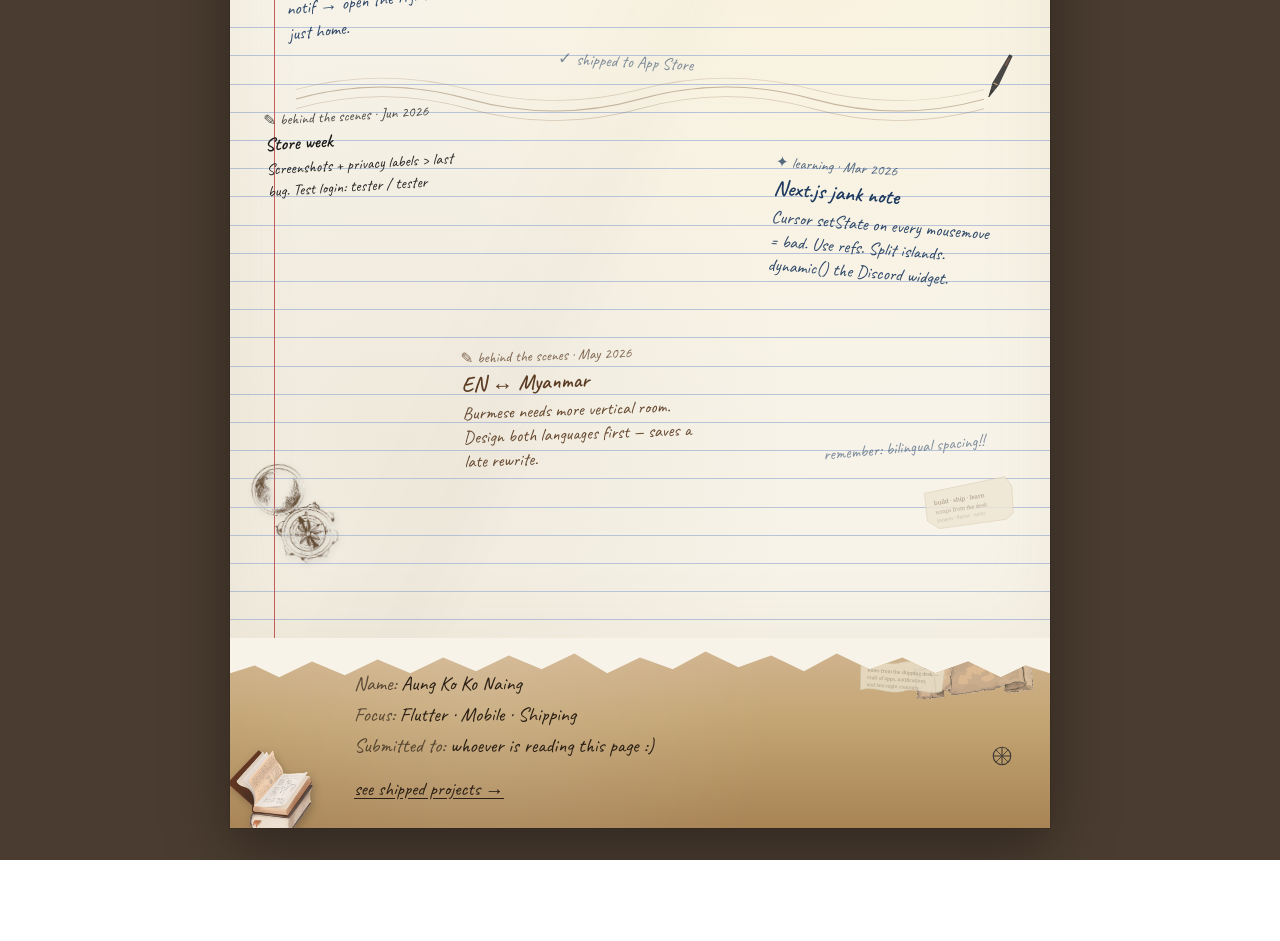
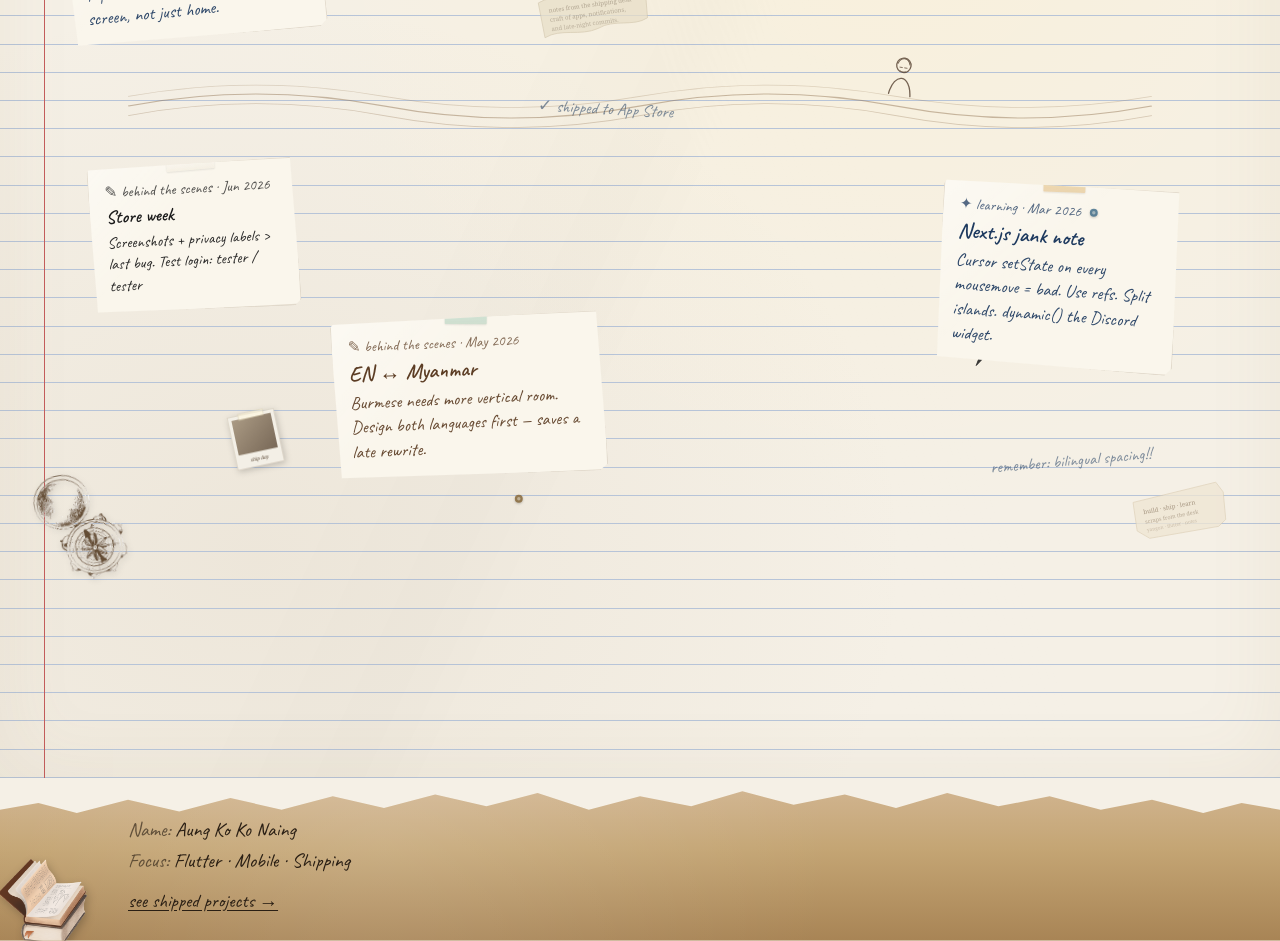
Before and after one commit to ademon118/Portfolio, a Next.js app: page /notes in a window 1280 px wide. Shown: the part 420-1361 px from the top of the page. Before the commit the page ends 1280 px from the top, so only its background shows below. Built offline with nearby package versions, Linux system fonts and the light colour scheme.

Commit message:
[MOD] modify notes page

```diff
--- a/src/app/notes/notes.css
+++ b/src/app/notes/notes.css
@@ -2,35 +2,35 @@
   --ink: #1a1a1a;
   --ink-blue: #1e3a5f;
   --ink-brown: #5c3d24;
-  --lined: #f7f3e8;
+  --lined: #f5f0e6;
   --line: #b7c4d8;
   --margin-red: #c45c5c;
   --kraft: #c4a574;
   --kraft-deep: #a88455;
   --news: #e8dfc8;
+  --scrap: #faf6ec;
 
   min-height: 100vh;
-  background: #5a4a3a;
+  width: 100%;
   padding: 0;
+  margin: 0;
   color: var(--ink);
   font-family: var(--font-notes-body), Georgia, serif;
+  /* Full page = paper, no desk gutter */
+  background: var(--lined);
 }
 
-/* Full-page paper sheet */
+/* One continuous paper sheet, edge to edge */
 .paper-sheet {
   position: relative;
   width: 100%;
-  max-width: 820px;
   min-height: 100vh;
-  margin: 0 auto;
+  margin: 0;
   background: var(--lined);
-  box-shadow:
-    0 0 0 1px rgba(0, 0, 0, 0.08),
-    0 20px 60px rgba(0, 0, 0, 0.35);
   overflow: hidden;
 }
 
-/* —— Kraft torn bands —— */
+/* —— Kraft torn strip at top of the paper —— */
 .kraft {
   position: relative;
   z-index: 5;
@@ -41,9 +41,8 @@
 }
 
 .kraft--top {
-  min-height: 8.5rem;
-  padding: 1.1rem 1.25rem 2.4rem;
-  /* torn bottom edge */
+  min-height: 7.5rem;
+  padding: 1rem 1.25rem 2.2rem;
   clip-path: polygon(
     0% 0%,
     100% 0%,
@@ -78,9 +77,9 @@
 }
 
 .kraft--bottom {
-  min-height: 10.5rem;
-  padding: 2.4rem 1.25rem 1.5rem;
-  margin-top: -0.5rem;
+  min-height: 9.5rem;
+  padding: 2.6rem 1.5rem 1.5rem;
+  margin-top: -0.35rem;
   clip-path: polygon(
     0% 22%,
     3% 18%,
@@ -221,38 +220,6 @@
   pointer-events: none;
 }
 
-.deco-sparkle {
-  position: absolute;
-  z-index: 6;
-  pointer-events: none;
-  opacity: 0.8;
-  filter: drop-shadow(0 0 2px rgba(255, 255, 255, 0.6));
-}
-
-.deco-sparkle--1 {
-  top: 0.5rem;
-  left: 12.8rem;
-  width: 0.9rem;
-}
-
-.deco-sparkle--2 {
-  top: 22%;
-  right: 18%;
-  width: 0.85rem;
-}
-
-.deco-sparkle--3 {
-  bottom: 18%;
-  left: 22%;
-  width: 0.7rem;
-}
-
-.deco-sparkle--4 {
-  right: 5.5rem;
-  bottom: 1.2rem;
-  width: 0.85rem;
-}
-
 .deco-ornate-book {
   position: absolute;
   top: 0.15rem;
@@ -275,109 +242,6 @@
   z-index: 4;
   opacity: 0.85;
   pointer-events: none;
-}
-
-.deco-parchment-top {
-  position: absolute;
-  top: 2%;
-  right: 2%;
-  width: 8.5rem;
-  height: auto;
-  transform: rotate(4deg);
-  z-index: 1;
-  opacity: 0.9;
-  pointer-events: none;
-  filter: drop-shadow(1px 2px 4px rgba(0, 0, 0, 0.12));
-}
-
-.deco-compass {
-  position: absolute;
-  bottom: 8%;
-  left: 3%;
-  width: 5.2rem;
-  height: auto;
-  transform: rotate(-8deg);
-  z-index: 2;
-  pointer-events: none;
-  filter: drop-shadow(1px 2px 3px rgba(0, 0, 0, 0.15));
-}
-
-.deco-pen {
-  position: absolute;
-  top: 36%;
-  right: 5%;
-  width: 1.1rem;
-  height: 3.4rem;
-  transform: rotate(28deg);
-  z-index: 2;
-  opacity: 0.85;
-  pointer-events: none;
-}
-
-.deco-stacked-books {
-  position: absolute;
-  left: -0.2rem;
-  bottom: -0.35rem;
-  width: 5.4rem;
-  height: auto;
-  z-index: 1;
-  pointer-events: none;
-  filter: drop-shadow(2px 3px 4px rgba(0, 0, 0, 0.22));
-}
-
-.deco-parchment-bottom {
-  position: absolute;
-  right: 1rem;
-  top: 1.4rem;
-  width: 7.5rem;
-  height: auto;
-  transform: rotate(-3deg);
-  z-index: 1;
-  opacity: 0.92;
-  pointer-events: none;
-}
-
-.deco-book-scrap {
-  position: absolute;
-  top: 6%;
-  right: 8%;
-  width: 6.5rem;
-  height: 3rem;
-  transform: rotate(6deg);
-  z-index: 1;
-  opacity: 0.85;
-  pointer-events: none;
-  overflow: visible;
-}
-
-.deco-scrap-mid {
-  position: absolute;
-  bottom: 12%;
-  right: 4%;
-  width: 5.8rem;
-  height: 2.9rem;
-  transform: rotate(-9deg);
-  z-index: 1;
-  opacity: 0.8;
-  pointer-events: none;
-  overflow: visible;
-}
-
-.deco-sunflower {
-  display: none;
-}
-
-.deco-scrap-bottom {
-  position: absolute;
-  right: 6.5rem;
-  top: 1.8rem;
-  width: 5.5rem;
-  height: 2.5rem;
-  transform: rotate(4deg);
-  z-index: 1;
-  opacity: 0.85;
-  pointer-events: none;
-  overflow: visible;
 }
 
 .deco-stamp {
@@ -420,15 +284,21 @@
   margin-top: 0.15rem;
 }
 
-/* —— Lined notebook paper —— */
+/* —— Full-page lined notebook paper —— */
 .lined-paper {
   position: relative;
   z-index: 2;
-  min-height: 920px;
-  padding: 1.25rem 1.25rem 2rem;
-  margin-top: -1.4rem;
+  min-height: calc(100vh - 5rem);
+  padding: 1.25rem clamp(1rem, 4vw, 3rem) 3rem;
+  margin-top: -1.35rem;
   background:
-    linear-gradient(90deg, transparent 2.75rem, var(--margin-red) 2.75rem, var(--margin-red) calc(2.75rem + 1.5px), transparent calc(2.75rem + 1.5px)),
+    linear-gradient(
+      90deg,
+      transparent 2.75rem,
+      var(--margin-red) 2.75rem,
+      var(--margin-red) calc(2.75rem + 1.5px),
+      transparent calc(2.75rem + 1.5px)
+    ),
     repeating-linear-gradient(
       transparent,
       transparent 1.7rem,
@@ -438,7 +308,6 @@
     radial-gradient(ellipse at 70% 20%, rgba(255, 240, 200, 0.35), transparent 50%),
     radial-gradient(ellipse at 20% 80%, rgba(180, 160, 130, 0.12), transparent 45%),
     var(--lined);
-  /* subtle paper wrinkle */
   box-shadow: inset 0 0 80px rgba(140, 110, 70, 0.08);
 }
 
@@ -451,10 +320,6 @@
     linear-gradient(115deg, transparent 40%, rgba(0, 0, 0, 0.06) 48%, transparent 52%),
     linear-gradient(70deg, transparent 55%, rgba(255, 255, 255, 0.25) 60%, transparent 65%);
   mix-blend-mode: multiply;
-}
-
-.margin-line {
-  display: none;
 }
 
 .paper-back {
@@ -478,8 +343,9 @@
   position: relative;
   z-index: 3;
   text-align: center;
-  padding: 3.5rem 1rem 2rem;
-  margin-left: 1.5rem;
+  padding: 3rem 1rem 2.5rem;
+  margin: 0 auto;
+  max-width: 36rem;
 }
 
 .paper-center-eyebrow {
@@ -515,32 +381,159 @@
   color: var(--ink-brown);
 }
 
+/* Scattered icons on the paper field */
+.deco-parchment-top {
+  position: absolute;
+  top: 3%;
+  right: 3%;
+  width: 9rem;
+  height: auto;
+  transform: rotate(5deg);
+  z-index: 1;
+  opacity: 0.88;
+  pointer-events: none;
+  filter: drop-shadow(1px 2px 4px rgba(0, 0, 0, 0.12));
+}
+
+.deco-book-scrap {
+  position: absolute;
+  top: 28%;
+  left: 42%;
+  width: 7rem;
+  height: 3.2rem;
+  transform: rotate(-8deg);
+  z-index: 1;
+  opacity: 0.75;
+  pointer-events: none;
+}
+
+.deco-scrap-mid {
+  position: absolute;
+  bottom: 22%;
+  right: 4%;
+  width: 6rem;
+  height: 3rem;
+  transform: rotate(-11deg);
+  z-index: 1;
+  opacity: 0.78;
+  pointer-events: none;
+}
+
+.deco-compass {
+  position: absolute;
+  bottom: 18%;
+  left: 3%;
+  width: 5.5rem;
+  height: auto;
+  transform: rotate(-10deg);
+  z-index: 2;
+  pointer-events: none;
+  filter: drop-shadow(1px 2px 3px rgba(0, 0, 0, 0.15));
+}
+
+.deco-pen {
+  position: absolute;
+  top: 58%;
+  right: 22%;
+  width: 1.15rem;
+  height: 3.6rem;
+  transform: rotate(32deg);
+  z-index: 2;
+  opacity: 0.85;
+  pointer-events: none;
+}
+
+.deco-stacked-books {
+  position: absolute;
+  left: -0.15rem;
+  bottom: -0.3rem;
+  width: 5.6rem;
+  height: auto;
+  z-index: 1;
+  pointer-events: none;
+  filter: drop-shadow(2px 3px 4px rgba(0, 0, 0, 0.22));
+}
+
+.deco-parchment-float {
+  position: absolute;
+  top: 62%;
+  left: 38%;
+  width: 7rem;
+  height: auto;
+  transform: rotate(-6deg);
+  z-index: 1;
+  opacity: 0.8;
+  pointer-events: none;
+}
+
+.deco-man-paper {
+  position: absolute;
+  top: 34%;
+  right: 28%;
+  width: 2.4rem;
+  height: 3rem;
+  transform: rotate(9deg);
+  z-index: 2;
+  opacity: 0.75;
+  pointer-events: none;
+}
+
+.deco-polaroid-paper {
+  position: absolute;
+  bottom: 28%;
+  left: 18%;
+  width: 3.4rem;
+  height: 3.8rem;
+  transform: rotate(-12deg);
+  z-index: 2;
+  pointer-events: none;
+  filter: drop-shadow(1px 2px 3px rgba(0, 0, 0, 0.2));
+}
+
+.deco-pin {
+  position: absolute;
+  width: 0.85rem;
+  height: 0.85rem;
+  z-index: 4;
+  pointer-events: none;
+  filter: drop-shadow(0 1px 1px rgba(0, 0, 0, 0.25));
+}
+
+.deco-pin--1 {
+  top: 17%;
+  left: 12%;
+}
+
+.deco-pin--2 {
+  top: 48%;
+  right: 14%;
+}
+
+.deco-pin--3 {
+  top: 74%;
+  left: 40%;
+}
+
 .deco-waves {
   position: absolute;
-  top: 38%;
-  left: 8%;
-  width: 84%;
+  top: 36%;
+  left: 10%;
+  width: 80%;
   height: 4rem;
   z-index: 1;
   pointer-events: none;
 }
 
-.deco-daisy,
-.deco-lotus {
-  display: none;
-}
-
 .deco-scribble {
   position: absolute;
-  top: 11%;
-  left: 10%;
+  top: 10%;
+  left: 12%;
   width: 3.5rem;
   opacity: 0.7;
   z-index: 2;
   pointer-events: none;
 }
 
-/* Random margin scribbles */
 .margin-scribble {
   position: absolute;
   z-index: 2;
@@ -552,15 +545,54 @@
   pointer-events: none;
 }
 
-/* Handwritten notes scattered on the page */
+/* Notes as randomly taped scraps */
 .written-note {
   position: absolute;
   z-index: 3;
   margin: 0;
-  padding: 0 0.15rem;
-  background: transparent;
-  border: none;
-  box-shadow: none;
+  padding: 0.85rem 1rem 1rem;
+  background:
+    linear-gradient(135deg, rgba(255, 255, 255, 0.35), transparent 40%),
+    var(--scrap);
+  border: 1px solid rgba(120, 95, 60, 0.18);
+  box-shadow:
+    1px 3px 0 rgba(90, 70, 40, 0.06),
+    2px 8px 18px rgba(60, 40, 20, 0.14);
+  clip-path: polygon(
+    1% 2%,
+    98% 0%,
+    100% 96%,
+    97% 100%,
+    2% 98%,
+    0% 4%
+  );
+}
+
+.note-tape {
+  position: absolute;
+  top: -0.45rem;
+  left: 50%;
+  width: 2.6rem;
+  height: 0.85rem;
+  transform: translateX(-50%) rotate(-2deg);
+  border-radius: 1px;
+  opacity: 0.72;
+  box-shadow: 0 1px 2px rgba(0, 0, 0, 0.12);
+  pointer-events: none;
+}
+
+.written-note--tape-amber .note-tape {
+  background: linear-gradient(180deg, rgba(232, 196, 120, 0.75), rgba(210, 160, 80, 0.55));
+}
+
+.written-note--tape-mint .note-tape {
+  background: linear-gradient(180deg, rgba(170, 210, 190, 0.7), rgba(130, 180, 155, 0.5));
+  transform: translateX(-50%) rotate(3deg);
+}
+
+.written-note--tape-clear .note-tape {
+  background: linear-gradient(180deg, rgba(255, 255, 255, 0.55), rgba(230, 220, 200, 0.35));
+  width: 3rem;
 }
 
 .written-note-tag {
@@ -568,7 +600,7 @@
   font-family: var(--font-notes-hand), cursive;
   font-size: 0.95rem;
   opacity: 0.75;
-  margin-bottom: 0.15rem;
+  margin-bottom: 0.2rem;
 }
 
 .written-note h2 {
@@ -576,7 +608,7 @@
   font-weight: 600;
   font-size: 1.35rem;
   line-height: 1.15;
-  margin: 0 0 0.25rem;
+  margin: 0 0 0.3rem;
 }
 
 .written-note p {
@@ -624,35 +656,31 @@
   display: none;
 }
 
-/* Bottom kraft fields */
-.kraft-fields {
+.paper-footer {
+  position: relative;
+  z-index: 6;
+}
+
+.paper-footer-fields {
   position: relative;
   z-index: 4;
+  max-width: 24rem;
+  margin-left: 6.5rem;
   font-family: var(--font-notes-hand), cursive;
   font-size: 1.25rem;
   color: #2a1f14;
   line-height: 1.55;
-  max-width: 22rem;
-  margin-left: 6.5rem;
 }
 
-.kraft-fields span {
-  opacity: 0.7;
-}
-
-.deco-butterfly {
-  position: absolute;
-  right: 1.25rem;
-  bottom: 3.2rem;
-  width: 3.5rem;
-  opacity: 0.85;
+.paper-footer-fields span {
+  opacity: 0.65;
 }
 
 .kraft-projects-link {
   position: relative;
   z-index: 5;
   display: inline-block;
-  margin-top: 0.85rem;
+  margin-top: 0.65rem;
   font-family: var(--font-notes-hand), cursive;
   font-size: 1.2rem;
   color: #2a1f14;
@@ -664,20 +692,11 @@
   color: #000;
 }
 
-/* —— Mobile: paper still full page, notes stack as handwriting —— */
+/* Mobile: still full-page paper, notes stack as attached scraps */
 @media (max-width: 719px) {
-  .notes-page {
-    background: var(--lined);
-  }
-
-  .paper-sheet {
-    max-width: none;
-    box-shadow: none;
-  }
-
   .lined-paper {
     min-height: auto;
-    padding-bottom: 1rem;
+    padding-bottom: 2rem;
   }
 
   .paper-center-title {
@@ -699,7 +718,14 @@
   .deco-pen,
   .deco-ornate-book,
   .deco-man,
-  .deco-parchment-bottom {
+  .deco-man-paper,
+  .deco-polaroid-paper,
+  .deco-parchment-float,
+  .deco-pin {
+    display: none;
+  }
+
+  .kraft-news--right {
     display: none;
   }
 
@@ -709,16 +735,16 @@
     bottom: -0.2rem;
   }
 
-  .kraft-fields {
-    margin-left: 4.2rem;
+  .paper-footer-fields {
+    margin-left: 4.4rem;
     font-size: 1.1rem;
   }
 
   .written-notes-mobile {
     display: flex;
     flex-direction: column;
-    gap: 1.75rem;
-    padding: 0.5rem 0.5rem 1.5rem 2.9rem;
+    gap: 1.5rem;
+    padding: 0.5rem 0.75rem 1.5rem 1.25rem;
   }
 
   .written-notes-mobile .written-note {
@@ -728,19 +754,18 @@
     left: auto !important;
     right: auto !important;
     max-width: none;
-  }
-
-  .kraft-news--right {
-    display: none;
+    width: 100%;
   }
 }
 
-@media (min-width: 720px) {
-  .notes-page {
-    padding: 1.5rem 1rem 2rem;
-    background:
-      radial-gradient(ellipse at 50% 0%, rgba(255, 220, 160, 0.15), transparent 50%),
-      #4a3c30;
+/* Wide screens: give the collage more room to breathe */
+@media (min-width: 1100px) {
+  .lined-paper {
+    min-height: 1100px;
+  }
+
+  .paper-center-title {
+    padding-top: 4rem;
   }
 }
 
--- a/src/app/notes/page.tsx
+++ b/src/app/notes/page.tsx
@@ -39,6 +39,7 @@ export default function NotesPage() {
   return (
     <main className={`notes-page ${fraunces.variable} ${sourceSerif.variable} ${caveat.variable}`}>
       <div className="paper-sheet">
+        {/* Torn kraft strip pinned to the top of the full page paper */}
         <div className="kraft kraft--top" aria-hidden>
           <div className="kraft-news kraft-news--left" />
           <div className="kraft-news kraft-news--right" />
@@ -78,6 +79,7 @@ export default function NotesPage() {
         <div className="lined-paper">
           <div className="paper-crease" aria-hidden />
 
+          {/* Icons randomly attached across the paper */}
           <DecoAsset
             src="/notes/parchment-scroll.png"
             className="deco deco-parchment-top"
@@ -93,6 +95,27 @@ export default function NotesPage() {
             height={122}
           />
           <InkPen className="deco deco-pen" />
+          <DecoAsset
+            src="/notes/parchment-banner.png"
+            className="deco deco-parchment-float"
+            width={160}
+            height={60}
+          />
+          <ManIcon className="deco deco-man-paper" />
+          <Polaroid className="deco deco-polaroid-paper" />
+
+          <svg className="deco deco-pin deco-pin--1" viewBox="0 0 24 24" aria-hidden>
+            <circle cx="12" cy="12" r="7" fill="#c45c5c" opacity="0.85" />
+            <circle cx="12" cy="12" r="3" fill="#f7f3e8" opacity="0.5" />
+          </svg>
+          <svg className="deco deco-pin deco-pin--2" viewBox="0 0 24 24" aria-hidden>
+            <circle cx="12" cy="12" r="7" fill="#3d6b8a" opacity="0.8" />
+            <circle cx="12" cy="12" r="3" fill="#f7f3e8" opacity="0.45" />
+          </svg>
+          <svg className="deco deco-pin deco-pin--3" viewBox="0 0 24 24" aria-hidden>
+            <circle cx="12" cy="12" r="7" fill="#8a6b3d" opacity="0.85" />
+            <circle cx="12" cy="12" r="3" fill="#f7f3e8" opacity="0.45" />
+          </svg>
 
           <Link href="/" className="paper-back">
             ← back to portfolio
@@ -106,13 +129,37 @@ export default function NotesPage() {
           </div>
 
           <svg className="deco deco-waves" viewBox="0 0 400 80" preserveAspectRatio="none" aria-hidden>
-            <path d="M0 40 Q50 10 100 40 T200 40 T300 40 T400 40" stroke="#8b6b4a" strokeWidth="1.2" fill="none" opacity="0.45" />
-            <path d="M0 52 Q50 22 100 52 T200 52 T300 52 T400 52" stroke="#8b6b4a" strokeWidth="1" fill="none" opacity="0.3" />
-            <path d="M0 28 Q50 0 100 28 T200 28 T300 28 T400 28" stroke="#8b6b4a" strokeWidth="0.9" fill="none" opacity="0.25" />
+            <path
+              d="M0 40 Q50 10 100 40 T200 40 T300 40 T400 40"
+              stroke="#8b6b4a"
+              strokeWidth="1.2"
+              fill="none"
+              opacity="0.45"
+            />
+            <path
+              d="M0 52 Q50 22 100 52 T200 52 T300 52 T400 52"
+              stroke="#8b6b4a"
+              strokeWidth="1"
+              fill="none"
+              opacity="0.3"
+            />
+            <path
+              d="M0 28 Q50 0 100 28 T200 28 T300 28 T400 28"
+              stroke="#8b6b4a"
+              strokeWidth="0.9"
+              fill="none"
+              opacity="0.25"
+            />
           </svg>
 
           <svg className="deco deco-scribble" viewBox="0 0 60 40" aria-hidden>
-            <path d="M5 20c5-12 12 12 18 0s12 12 18 0 10-10 14 5" stroke="#1e3a5f" strokeWidth="1.5" fill="none" strokeLinecap="round" />
+            <path
+              d="M5 20c5-12 12 12 18 0s12 12 18 0 10-10 14 5"
+              stroke="#1e3a5f"
+              strokeWidth="1.5"
+              fill="none"
+              strokeLinecap="round"
+            />
             <circle cx="48" cy="12" r="3" stroke="#1e3a5f" strokeWidth="1.2" fill="none" />
           </svg>
 
@@ -134,7 +181,7 @@ export default function NotesPage() {
           {notes.map((note) => (
             <article
               key={note.id}
-              className={`written-note written-note--${note.style.ink ?? 'black'} written-note--${note.style.size ?? 'md'}`}
+              className={`written-note written-note--${note.style.ink ?? 'black'} written-note--${note.style.size ?? 'md'} written-note--tape-${note.style.tape ?? 'clear'}`}
               style={{
                 top: note.style.top,
                 left: note.style.left,
@@ -143,6 +190,7 @@ export default function NotesPage() {
                 transform: `rotate(${note.style.rotate}deg)`,
               }}
             >
+              <span className="note-tape" aria-hidden />
               <span className="written-note-tag">
                 {note.kind === 'learning' ? '✦ learning' : '✎ behind the scenes'} · {note.date}
               </span>
@@ -155,9 +203,10 @@ export default function NotesPage() {
             {notes.map((note) => (
               <article
                 key={`m-${note.id}`}
-                className={`written-note written-note--${note.style.ink ?? 'black'}`}
-                style={{ transform: `rotate(${note.style.rotate * 0.4}deg)` }}
+                className={`written-note written-note--${note.style.ink ?? 'black'} written-note--tape-${note.style.tape ?? 'clear'}`}
+                style={{ transform: `rotate(${note.style.rotate * 0.55}deg)` }}
               >
+                <span className="note-tape" aria-hidden />
                 <span className="written-note-tag">
                   {note.kind === 'learning' ? '✦ learning' : '✎ behind the scenes'} · {note.date}
                 </span>
@@ -168,41 +217,25 @@ export default function NotesPage() {
           </div>
         </div>
 
-        <div className="kraft kraft--bottom">
+        <footer className="paper-footer kraft kraft--bottom">
           <DecoAsset
             src="/notes/stacked-books.png"
             className="deco deco-stacked-books"
             width={140}
             height={135}
           />
-          <DecoAsset
-            src="/notes/parchment-banner.png"
-            className="deco deco-parchment-bottom"
-            width={180}
-            height={67}
-          />
-          <BookScrap className="deco deco-scrap-bottom" />
-
-          <div className="kraft-fields">
+          <div className="paper-footer-fields">
             <p>
               <span>Name:</span> Aung Ko Ko Naing
             </p>
             <p>
               <span>Focus:</span> Flutter · Mobile · Shipping
             </p>
-            <p>
-              <span>Submitted to:</span> whoever is reading this page :)
-            </p>
             <Link href="/#projects" className="kraft-projects-link">
               see shipped projects →
             </Link>
           </div>
-          <svg className="deco deco-butterfly" viewBox="0 0 64 48" fill="none" aria-hidden>
-            <circle cx="32" cy="24" r="10" stroke="#2a2a2a" strokeWidth="1.3" />
-            <path d="M32 14v20M22 24h20" stroke="#2a2a2a" strokeWidth="1.2" />
-            <path d="M25 17l14 14M39 17L25 31" stroke="#2a2a2a" strokeWidth="1" />
-          </svg>
-        </div>
+        </footer>
       </div>
     </main>
   );
--- a/src/components/CursorProvider.tsx
+++ b/src/components/CursorProvider.tsx
@@ -1,6 +1,7 @@
 'use client';
 
 import dynamic from 'next/dynamic';
+import { usePathname } from 'next/navigation';
 import { useEffect, useState } from 'react';
 
 const CustomCursor = dynamic(() => import('@/components/CustomCursor'), {
@@ -8,6 +9,7 @@ const CustomCursor = dynamic(() => import('@/components/CustomCursor'), {
 });
 
 export default function CursorProvider() {
+  const pathname = usePathname();
   const [enabled, setEnabled] = useState(false);
 
   useEffect(() => {
@@ -17,5 +19,7 @@ export default function CursorProvider() {
 
   if (!enabled) return null;
 
-  return <CustomCursor />;
+  const variant = pathname?.startsWith('/notes') ? 'pen' : 'default';
+
+  return <CustomCursor variant={variant} />;
 }
--- a/src/lib/notes.ts
+++ b/src/lib/notes.ts
@@ -4,7 +4,7 @@ export type Note = {
   title: string;
   body: string;
   date: string;
-  /** Desktop collage placement (percentages of the paper sheet) */
+  /** Desktop collage placement on the full paper sheet */
   style: {
     top: string;
     left?: string;
@@ -13,6 +13,7 @@ export type Note = {
     rotate: number;
     ink?: 'blue' | 'brown' | 'black';
     size?: 'sm' | 'md' | 'lg';
+    tape?: 'amber' | 'mint' | 'clear';
   };
 };
 
@@ -24,12 +25,13 @@ export const notes: Note[] = [
     body: 'FCM was the last mile — status, engineer replies, payment checks. Tap a notif → open the right screen, not just home.',
     date: 'Aug 2026',
     style: {
-      top: '18%',
-      left: '6%',
-      maxWidth: '15rem',
-      rotate: -6,
+      top: '16%',
+      left: '5%',
+      maxWidth: '16rem',
+      rotate: -5.5,
       ink: 'blue',
       size: 'md',
+      tape: 'amber',
     },
   },
   {
@@ -39,12 +41,13 @@ export const notes: Note[] = [
     body: 'Keep providers small. Compose three sources — don’t dump everything into one giant notifier.',
     date: 'Jul 2026',
     style: {
-      top: '14%',
-      right: '5%',
-      maxWidth: '13.5rem',
-      rotate: 7,
+      top: '12%',
+      right: '6%',
+      maxWidth: '14.5rem',
+      rotate: 6.5,
       ink: 'brown',
       size: 'sm',
+      tape: 'mint',
     },
   },
   {
@@ -54,12 +57,13 @@ export const notes: Note[] = [
     body: 'Screenshots + privacy labels > last bug. Test login: tester / tester',
     date: 'Jun 2026',
     style: {
-      top: '42%',
-      left: '4%',
-      maxWidth: '12rem',
-      rotate: -3.5,
+      top: '44%',
+      left: '7%',
+      maxWidth: '13rem',
+      rotate: -3,
       ink: 'black',
       size: 'sm',
+      tape: 'clear',
     },
   },
   {
@@ -69,12 +73,13 @@ export const notes: Note[] = [
     body: 'Cursor setState on every mousemove = bad. Use refs. Split islands. dynamic() the Discord widget.',
     date: 'Mar 2026',
     style: {
-      top: '48%',
-      right: '7%',
-      maxWidth: '14rem',
-      rotate: 4.5,
+      top: '46%',
+      right: '8%',
+      maxWidth: '15rem',
+      rotate: 4,
       ink: 'blue',
       size: 'md',
+      tape: 'amber',
     },
   },
   {
@@ -84,12 +89,13 @@ export const notes: Note[] = [
     body: 'Burmese needs more vertical room. Design both languages first — saves a late rewrite.',
     date: 'May 2026',
     style: {
-      top: '68%',
-      left: '28%',
-      maxWidth: '16rem',
-      rotate: -2,
+      top: '58%',
+      left: '26%',
+      maxWidth: '17rem',
+      rotate: -2.5,
       ink: 'brown',
       size: 'md',
+      tape: 'mint',
     },
   },
 ];
@@ -101,7 +107,7 @@ export const marginScribbles: Array<{
   right?: string;
   rotate: number;
 }> = [
-  { text: 'todo: polish store screenshots', top: '8%', left: '38%', rotate: -2 },
-  { text: '✓ shipped to App Store', top: '36%', left: '40%', rotate: 3 },
-  { text: 'remember: bilingual spacing!!', top: '78%', right: '8%', rotate: -5 },
+  { text: 'todo: polish store screenshots', top: '7%', left: '36%', rotate: -2 },
+  { text: '✓ shipped to App Store', top: '38%', left: '42%', rotate: 3 },
+  { text: 'remember: bilingual spacing!!', top: '70%', right: '10%', rotate: -5 },
 ];
```
Also changed, not shown: src/app/globals.css (+10 -0 lines), src/components/CustomCursor.tsx (+33 -6 lines).
